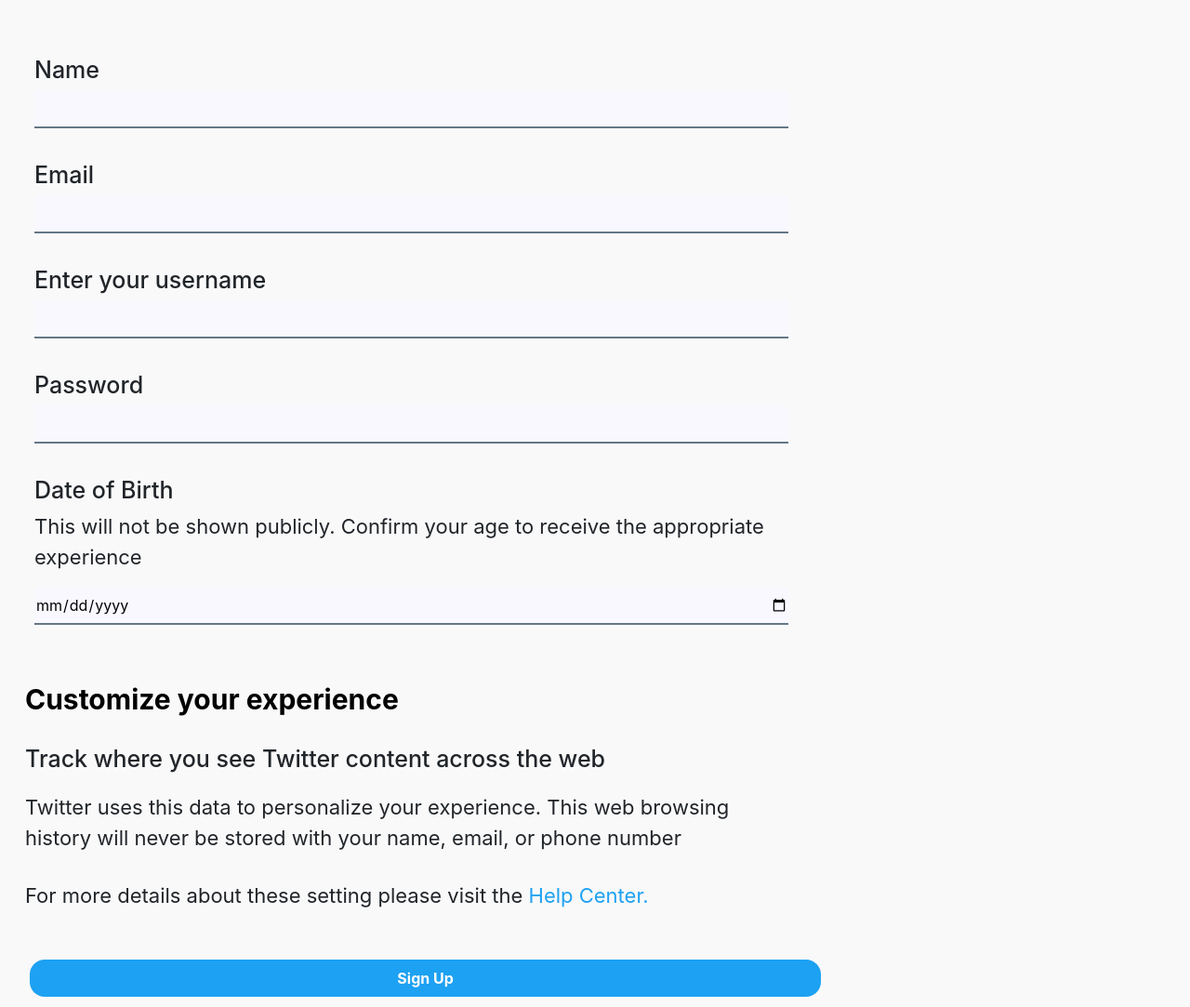
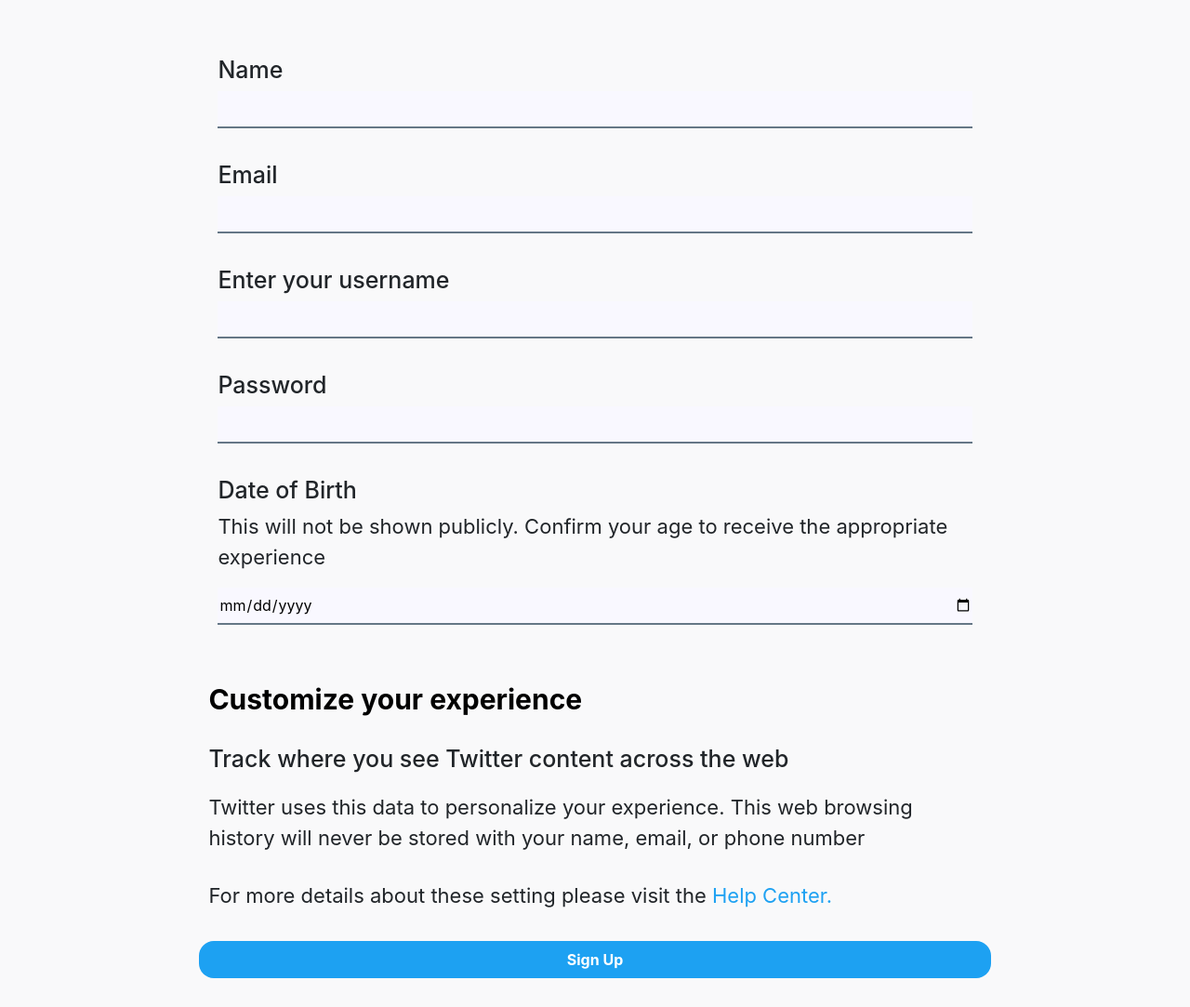
Before and after one commit to sozbegashvili2/twitterClone, a PHP site: page /sign_up.html in a window 1280 px wide. Shown: the part 70-1153 px from the top of the page at 93% size. After the commit the page ends 1122 px from the top, so only its background shows below. Run offline with PHP 8.4, Linux system fonts and the light colour scheme; some libraries are stand-ins or nearby versions.

Commit message:
Add files via upload

```diff
--- a/sign_up_style.css
+++ b/sign_up_style.css
@@ -23,6 +23,7 @@ header i {
 .evrth {
   margin: 0 auto;
   margin-top: 30px;
+  margin-bottom: 0.9rem;
   display: -webkit-box;
   display: -ms-flexbox;
   display: flex;
@@ -46,6 +47,7 @@ header i {
           flex-direction: column;
   -ms-flex-pack: distribute;
       justify-content: space-around;
+  margin: 0 auto;
 }
 
 .txt {
@@ -99,7 +101,6 @@ input[type=text], input[type=email], input[type=password] {
 
 button {
   display: block;
-  margin-bottom: 0.7rem;
   border-radius: 1rem;
   font-weight: bold;
   background-color: #1da1f2;
@@ -108,5 +109,6 @@ button {
   border: none;
   color: white;
   height: 40px;
+  margin: 0 auto;
 }
 /*# sourceMappingURL=sign_up_style.css.map */
```
